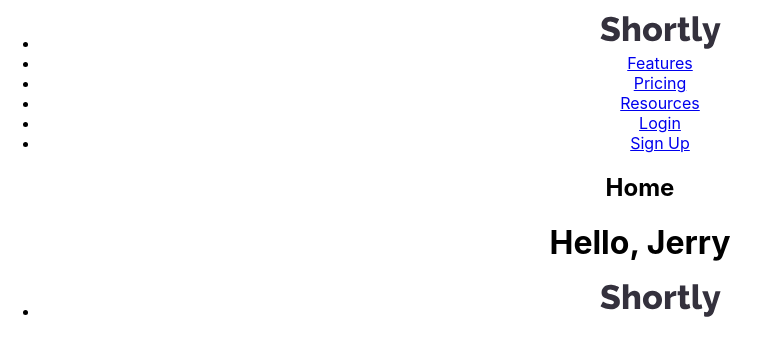
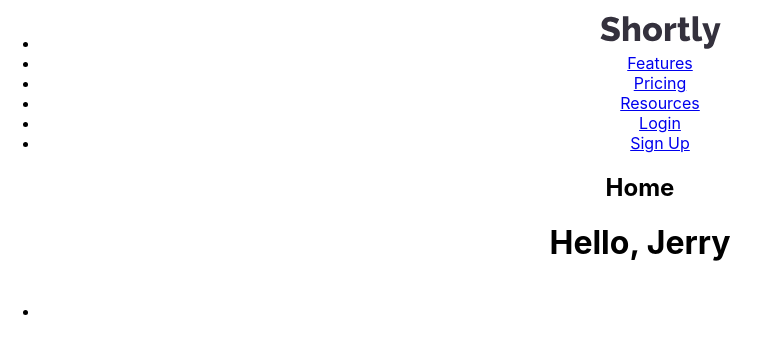
Before and after one commit to erferguson/url-shorty, a React (Create React App) app in the folder shorty-app/: page / in a window 1280 px wide. Shown: the top 356 px of the page, without its empty margins (0-770 px from the left). Built offline with nearby package versions, Linux system fonts and the light colour scheme.

Commit message:
footer logo > created logo-white.svg for Footer

```diff
--- a/shorty-app/src/components/NavComponents/Shortly.js
+++ b/shorty-app/src/Assets/Shortly.js
@@ -1,5 +1,5 @@
 import React from 'react'
-import Logo from "../../images/logo.svg";
+import Logo from "../images/logo.svg";
 
 function Shortly (){
     return (
--- /dev/null
+++ b/shorty-app/src/Assets/footer-logo.js
@@ -0,0 +1,10 @@
+import React from 'react'
+import Logo from "../images/logo-white.svg";
+
+function FooterLogo (){
+    return (
+        <img src={Logo} alt="" className="src"/>
+    )
+}
+
+export default FooterLogo;
--- a/shorty-app/src/components/Footer/Footer.js
+++ b/shorty-app/src/components/Footer/Footer.js
@@ -2,7 +2,7 @@ import React from 'react'
 import { BrowserRouter as Router, Switch, Route, Link } from "react-router-dom"
 
 import "../../App.css"
-import Logo from "../NavComponents/Shortly"
+import Logo from "../../Assets/footer-logo"
 // import { Fbook, Twitter, Instagram, Pinterest } from "../social"
 
 function Footer(){
--- a/shorty-app/src/components/NavComponents/Navigation.js
+++ b/shorty-app/src/components/NavComponents/Navigation.js
@@ -7,14 +7,14 @@ import {
   NavLink
 } from "react-router-dom";
 
-import Shortly from "./Shortly";
+import Shortly from "../../Assets/Shortly";
 import Home from './Home'
 import Features from "./Features";
 import Pricing from "./Pricing";
 import Resources from "./Resources";
 import Login from "./Login";
 import SignUp from "./SignUp";
-import Logo from '../NavComponents/Shortly'
+import Logo from '../../Assets/Shortly'
 
 function Navigation() {
   return (
```
Also changed, not shown: shorty-app/src/images/logo-white.svg (added).
